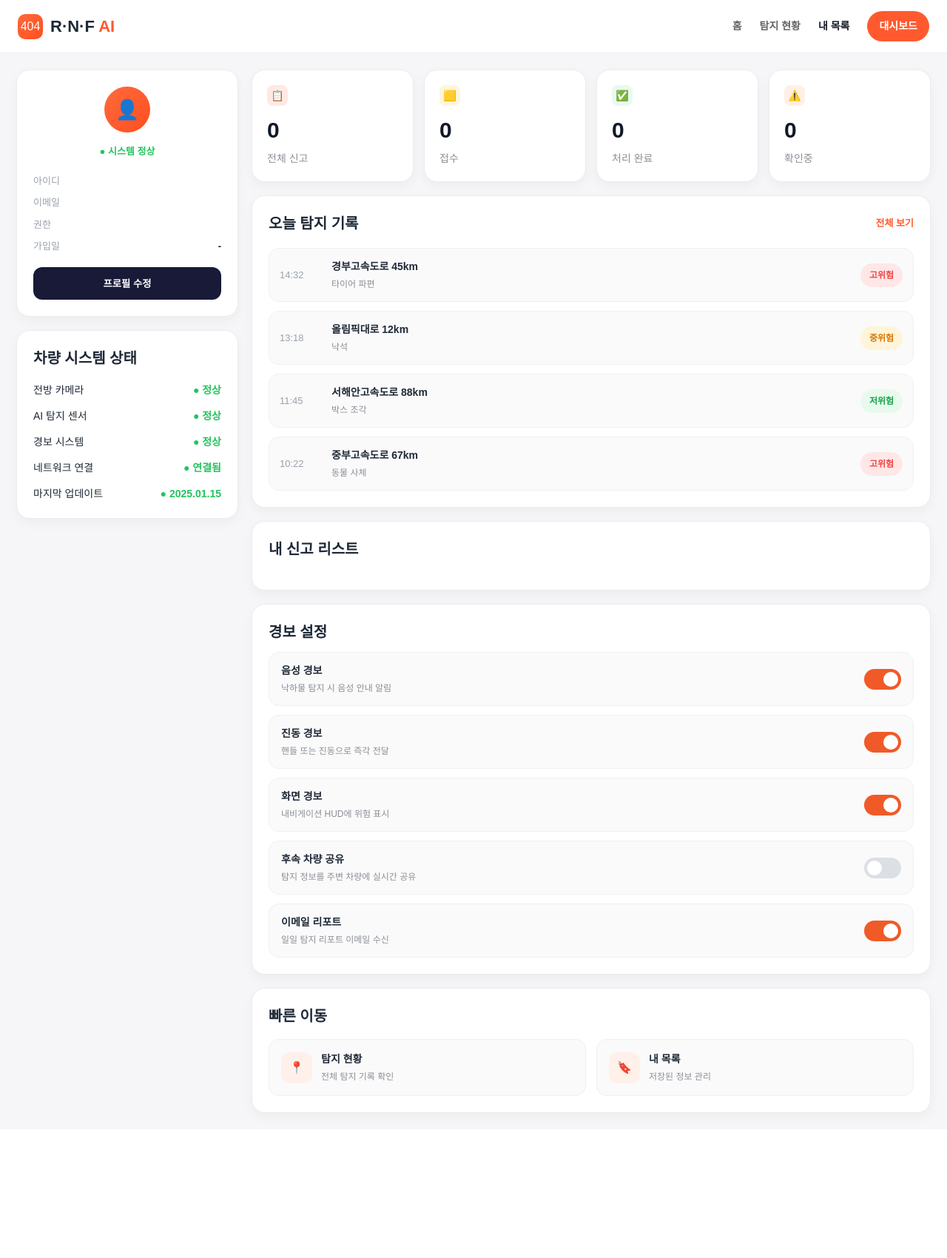
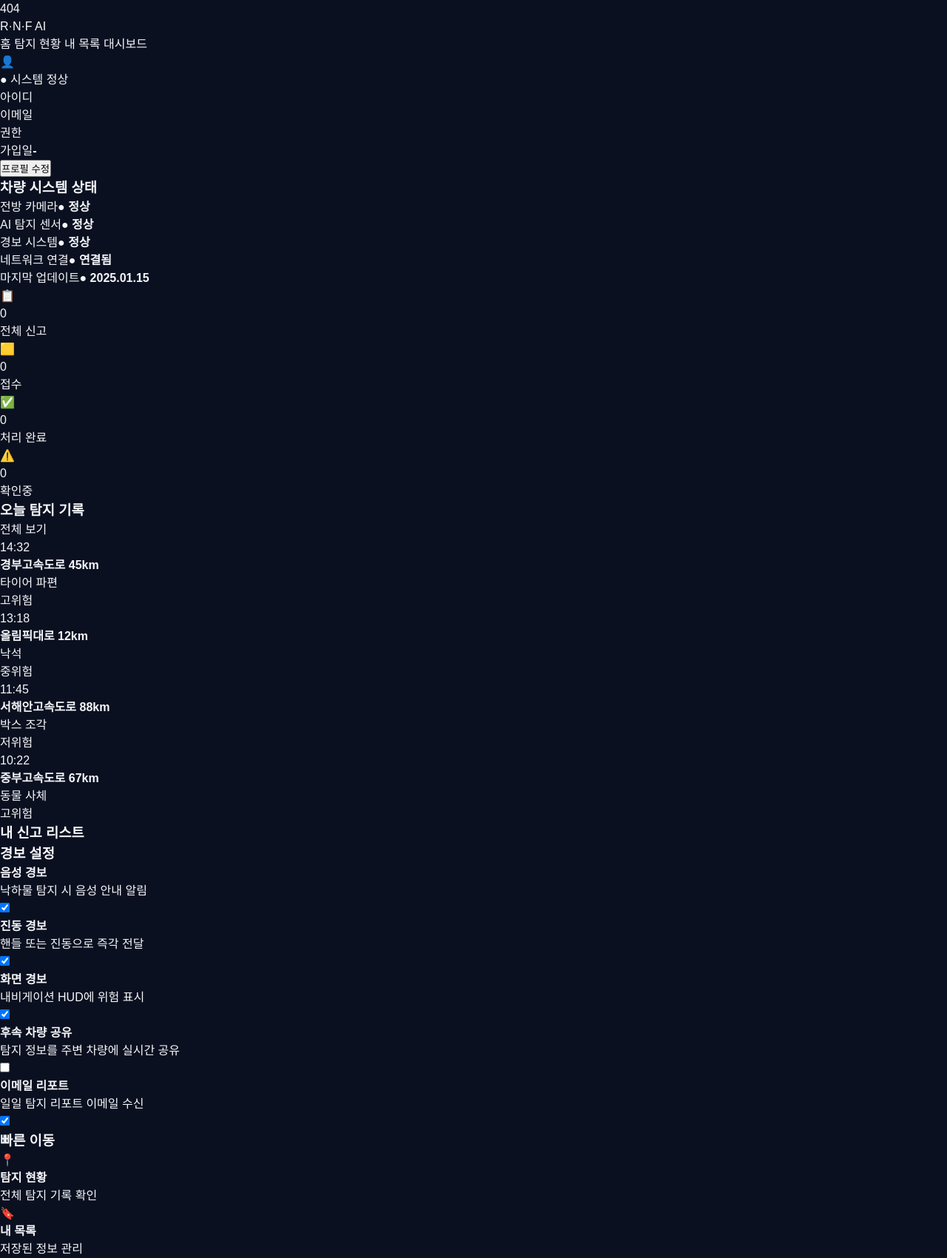
Before and after one commit to slowlyP/Road-Safety-Smart-Reporting, a Python web app: template AI-accident-detection/app/templates/myreport/my_reports.html in a window 1280 px wide. Shown: the whole page at 74% size. Before the commit the page ends 1512 px from the top, so only its background shows below. Run offline with Jinja, Linux system fonts and the light colour scheme; the template is opened without the code that fills it, so the values that code supplies are empty.

Commit message:
내 신고리스트 수정 중

```diff
--- a/AI-accident-detection/app/static/css/my_reports.css
+++ /dev/null
@@ -1,543 +0,0 @@
-* {
-  box-sizing: border-box;
-}
-
-body {
-  margin: 0;
-  background: #f6f6f8;
-  color: #1f2937;
-  font-family: "Pretendard", "Malgun Gothic", sans-serif;
-}
-
-a {
-  text-decoration: none;
-  color: inherit;
-}
-
-.topbar {
-  height: 72px;
-  background: #fff;
-  border-bottom: 1px solid #ececec;
-  display: flex;
-  align-items: center;
-  justify-content: space-between;
-  padding: 0 24px;
-}
-
-.brand {
-  display: flex;
-  align-items: center;
-  gap: 10px;
-}
-
-.brand-logo {
-  width: 34px;
-  height: 34px;
-  border-radius: 10px;
-  background: linear-gradient(135deg, #ff6a3d, #ff4f1f);
-  display: flex;
-  align-items: center;
-  justify-content: center;
-  color: #fff;
-}
-
-.brand-text {
-  font-size: 22px;
-  font-weight: 800;
-}
-
-.brand-text span {
-  color: #ff5a2f;
-}
-
-.topnav {
-  display: flex;
-  gap: 24px;
-  align-items: center;
-}
-
-.topnav a {
-  font-size: 14px;
-  color: #666;
-  font-weight: 600;
-}
-
-.topnav a.active {
-  color: #111827;
-}
-
-.dashboard-btn {
-  background: #ff5a2f;
-  color: #fff !important;
-  padding: 10px 16px;
-  border-radius: 999px;
-}
-
-.page-grid {
-  max-width: 1280px;
-  margin: 0 auto;
-  padding: 22px;
-  display: grid;
-  grid-template-columns: 300px 1fr;
-  gap: 18px;
-}
-
-.left-panel,
-.right-panel {
-  display: flex;
-  flex-direction: column;
-  gap: 18px;
-}
-
-.card-box {
-  background: #fff;
-  border: 1px solid #ececec;
-  border-radius: 18px;
-  padding: 22px;
-  box-shadow: 0 6px 16px rgba(0, 0, 0, 0.04);
-}
-
-.profile-card {
-  text-align: center;
-}
-
-.profile-icon {
-  width: 62px;
-  height: 62px;
-  border-radius: 50%;
-  background: linear-gradient(135deg, #ff6a3d, #ff4f1f);
-  margin: 0 auto 16px;
-  display: flex;
-  align-items: center;
-  justify-content: center;
-  color: #fff;
-  font-size: 26px;
-}
-
-.profile-name {
-  margin: 0;
-  font-size: 22px;
-}
-
-.profile-region {
-  margin: 8px 0 4px;
-  color: #7b8190;
-  font-size: 14px;
-}
-
-.profile-status {
-  color: #22c55e;
-  font-size: 13px;
-  font-weight: 700;
-  margin-bottom: 20px;
-}
-
-.profile-info {
-  display: flex;
-  flex-direction: column;
-  gap: 10px;
-  text-align: left;
-  margin-bottom: 18px;
-}
-
-.profile-info div {
-  display: flex;
-  justify-content: space-between;
-  gap: 10px;
-  font-size: 13px;
-}
-
-.profile-info span {
-  color: #9aa1ac;
-}
-
-.profile-info strong {
-  color: #111827;
-}
-
-.dark-btn {
-  width: 100%;
-  height: 44px;
-  border: none;
-  border-radius: 12px;
-  background: #181a38;
-  color: #fff;
-  font-weight: 700;
-  cursor: pointer;
-}
-
-.system-card h3,
-.detect-card h3,
-.alert-card h3,
-.quick-card h3,
-.report-list-section h3 {
-  margin: 0;
-  font-size: 20px;
-}
-
-.system-list {
-  margin-top: 18px;
-  display: flex;
-  flex-direction: column;
-  gap: 14px;
-}
-
-.system-list div {
-  display: flex;
-  justify-content: space-between;
-  font-size: 14px;
-}
-
-.ok {
-  color: #22c55e;
-}
-
-.summary-row {
-  display: grid;
-  grid-template-columns: repeat(4, 1fr);
-  gap: 14px;
-}
-
-.summary-card {
-  background: #fff;
-  border: 1px solid #ececec;
-  border-radius: 18px;
-  padding: 20px;
-  box-shadow: 0 6px 16px rgba(0, 0, 0, 0.04);
-}
-
-.summary-icon {
-  width: 28px;
-  height: 28px;
-  border-radius: 8px;
-  display: flex;
-  align-items: center;
-  justify-content: center;
-  margin-bottom: 10px;
-  font-size: 14px;
-}
-
-.summary-icon.red { background: #ffe9e2; }
-.summary-icon.yellow { background: #fff6d9; }
-.summary-icon.green { background: #e9f9ef; }
-.summary-icon.orange { background: #fff0e6; }
-
-.summary-value {
-  font-size: 30px;
-  font-weight: 800;
-  color: #111827;
-}
-
-.summary-label {
-  color: #8b8f97;
-  font-size: 14px;
-  margin-top: 6px;
-}
-
-.section-title-row {
-  display: flex;
-  align-items: center;
-  justify-content: space-between;
-  margin-bottom: 18px;
-}
-
-.more-link {
-  color: #ff5a2f;
-  font-size: 13px;
-  font-weight: 700;
-}
-
-.detect-list {
-  display: flex;
-  flex-direction: column;
-  gap: 12px;
-}
-
-.detect-item {
-  display: grid;
-  grid-template-columns: 56px 1fr auto;
-  align-items: center;
-  gap: 14px;
-  background: #fafafa;
-  border: 1px solid #f0f0f0;
-  border-radius: 14px;
-  padding: 14px;
-}
-
-.detect-time {
-  color: #9aa1ac;
-  font-size: 13px;
-}
-
-.detect-text strong {
-  display: block;
-  font-size: 14px;
-  margin-bottom: 4px;
-}
-
-.detect-text p {
-  margin: 0;
-  font-size: 12px;
-  color: #8b8f97;
-}
-
-.badge {
-  padding: 7px 12px;
-  border-radius: 999px;
-  font-size: 12px;
-  font-weight: 700;
-}
-
-.badge.danger {
-  background: #ffe7e7;
-  color: #ef4444;
-}
-
-.badge.warning {
-  background: #fff4d8;
-  color: #d97706;
-}
-
-.badge.safe {
-  background: #e8faee;
-  color: #16a34a;
-}
-
-.setting-item {
-  display: flex;
-  justify-content: space-between;
-  align-items: center;
-  gap: 14px;
-  background: #fafafa;
-  border: 1px solid #f0f0f0;
-  border-radius: 14px;
-  padding: 14px 16px;
-  margin-top: 12px;
-}
-
-.setting-item strong {
-  display: block;
-  margin-bottom: 4px;
-  font-size: 14px;
-}
-
-.setting-item p {
-  margin: 0;
-  font-size: 12px;
-  color: #8b8f97;
-}
-
-.switch {
-  position: relative;
-  width: 50px;
-  height: 28px;
-  flex-shrink: 0;
-}
-
-.switch input {
-  display: none;
-}
-
-.slider {
-  position: absolute;
-  inset: 0;
-  background: #dcdfe5;
-  border-radius: 999px;
-  cursor: pointer;
-  transition: 0.2s;
-}
-
-.slider::before {
-  content: "";
-  position: absolute;
-  width: 20px;
-  height: 20px;
-  left: 4px;
-  top: 4px;
-  border-radius: 50%;
-  background: #fff;
-  transition: 0.2s;
-}
-
-.switch input:checked + .slider {
-  background: #f05a28;
-}
-
-.switch input:checked + .slider::before {
-  transform: translateX(22px);
-}
-
-.quick-grid {
-  display: grid;
-  grid-template-columns: repeat(2, 1fr);
-  gap: 14px;
-  margin-top: 16px;
-}
-
-.quick-item {
-  display: flex;
-  align-items: center;
-  gap: 12px;
-  background: #fafafa;
-  border: 1px solid #f0f0f0;
-  border-radius: 14px;
-  padding: 16px;
-}
-
-.quick-icon {
-  width: 42px;
-  height: 42px;
-  border-radius: 12px;
-  background: #fff0ea;
-  display: flex;
-  align-items: center;
-  justify-content: center;
-}
-
-.quick-item strong {
-  display: block;
-  font-size: 14px;
-  margin-bottom: 4px;
-}
-
-.quick-item p {
-  margin: 0;
-  font-size: 12px;
-  color: #8b8f97;
-}
-
-.report-list {
-  display: grid;
-  gap: 16px;
-  margin-top: 10px;
-}
-
-.report-card {
-  border: 1px solid #efefef;
-  border-radius: 16px;
-  padding: 18px;
-  background: #fcfcfd;
-}
-
-.report-top {
-  display: flex;
-  justify-content: space-between;
-  gap: 10px;
-  align-items: flex-start;
-}
-
-.report-title {
-  margin: 0;
-  font-size: 18px;
-  font-weight: 800;
-}
-
-.report-date {
-  font-size: 13px;
-  color: #9aa1ac;
-}
-
-.report-content {
-  margin: 12px 0 14px;
-  color: #4b5563;
-  font-size: 14px;
-  line-height: 1.6;
-}
-
-.report-meta {
-  display: flex;
-  flex-wrap: wrap;
-  gap: 8px;
-}
-
-.meta-badge {
-  padding: 8px 12px;
-  border-radius: 999px;
-  font-size: 12px;
-  font-weight: 700;
-}
-
-.badge-type {
-  background: #fff1ec;
-  color: #ff5a2f;
-}
-
-.badge-location {
-  background: #f3f4f6;
-  color: #4b5563;
-}
-
-.badge-risk-low {
-  background: #eefbf1;
-  color: #1f9d55;
-}
-
-.badge-risk-mid {
-  background: #fff9e8;
-  color: #c28b00;
-}
-
-.badge-risk-high {
-  background: #fff2e8;
-  color: #e26b1d;
-}
-
-.badge-risk-urgent {
-  background: #ffeaea;
-  color: #dc2626;
-}
-
-.badge-status-received {
-  background: #eef4ff;
-  color: #2563eb;
-}
-
-.badge-status-checking {
-  background: #fff7e8;
-  color: #d97706;
-}
-
-.badge-status-done {
-  background: #eefbf1;
-  color: #16a34a;
-}
-
-.badge-status-false {
-  background: #f3f4f6;
-  color: #6b7280;
-}
-
-.empty-box {
-  padding: 36px 20px;
-  text-align: center;
-  color: #9aa1ac;
-}
-
-@media (max-width: 1100px) {
-  .page-grid {
-    grid-template-columns: 1fr;
-  }
-
-  .summary-row {
-    grid-template-columns: repeat(2, 1fr);
-  }
-}
-
-@media (max-width: 700px) {
-  .summary-row,
-  .quick-grid {
-    grid-template-columns: 1fr;
-  }
-
-  .topbar {
-    flex-direction: column;
-    gap: 12px;
-    height: auto;
-    padding: 16px;
-  }
-
-  .topnav {
-    flex-wrap: wrap;
-    justify-content: center;
-  }
-}
--- a/AI-accident-detection/app/templates/auth/mypage.html
+++ b/AI-accident-detection/app/templates/auth/mypage.html
@@ -59,7 +59,11 @@
         내 정보 수정
       </a>
 
+<<<<<<< HEAD
       <a href="{{ url_for('report.my_reports_page') }}" class="mypage-btn">
+=======
+      <a href="#" class="mypage-btn">
+>>>>>>> parent of 3b14ed3 (내정보보기 수정중)
         내 신고 목록
       </a>
 
```
Also changed, not shown: AI-accident-detection/app/__init__.py (+9 -0 lines), AI-accident-detection/app/repositories/report_repository.py (deleted, +0 -15 lines), AI-accident-detection/app/static/js/my_reports.js (deleted, +0 -96 lines).
